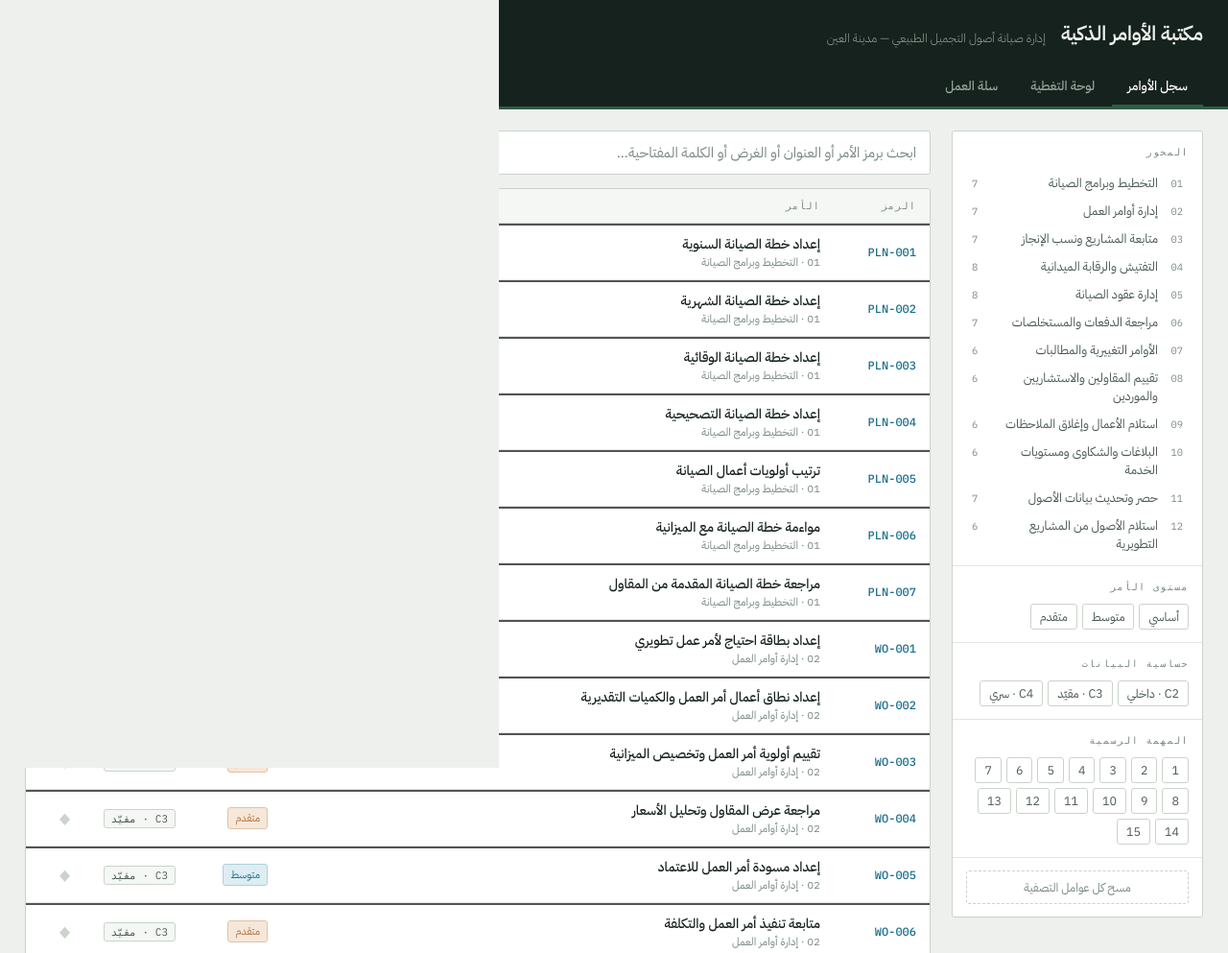
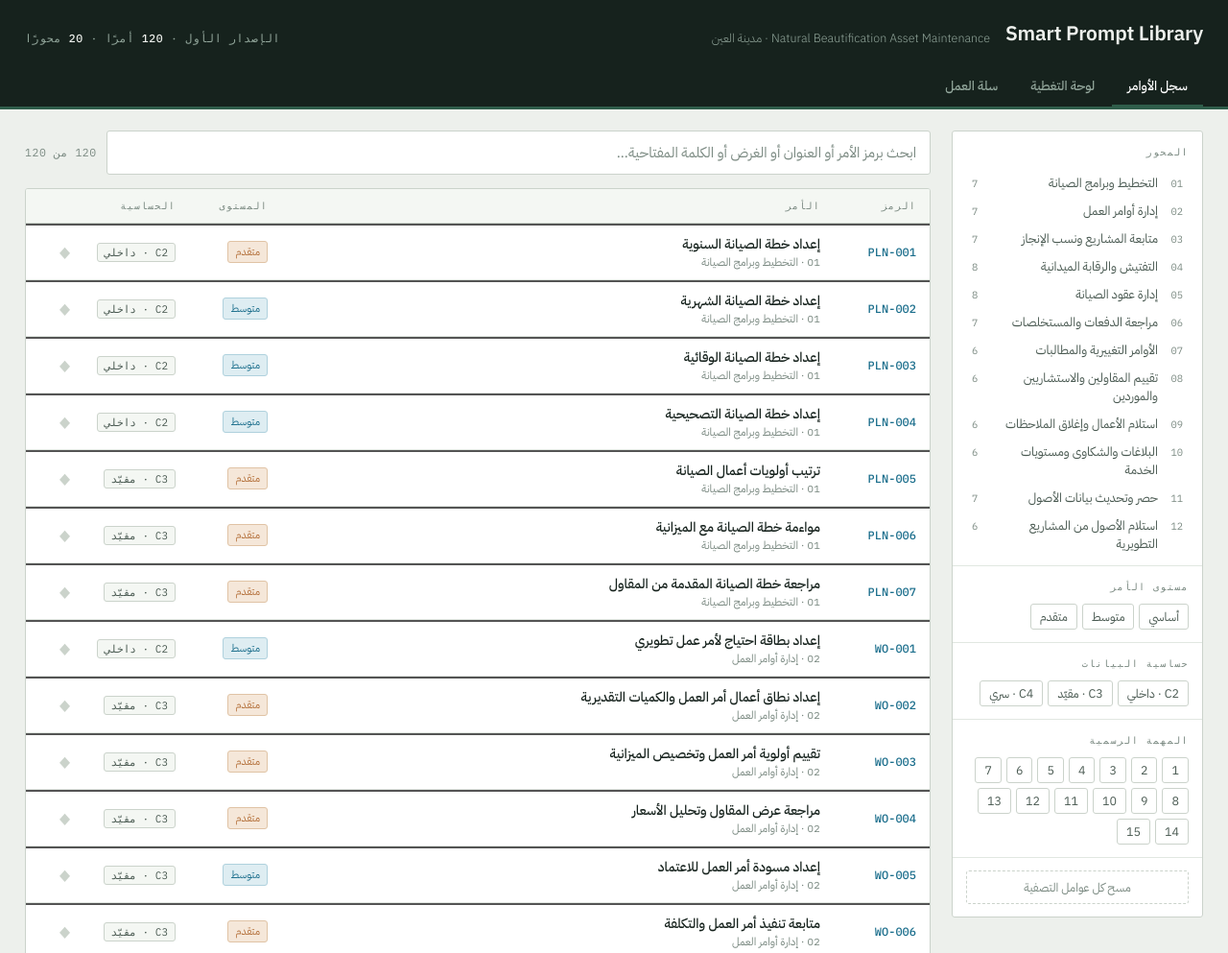
Before and after one commit to hessash81/Smart-Prompt-Library, a plain HTML site: page index.html in a window 1280 px wide. Shown: the top 993 px of the page at 96% size. Drawn offline with Linux system fonts and the light colour scheme.

Commit message:
Add files via upload

```diff
--- a/index.html
+++ b/index.html
@@ -3,7 +3,7 @@
 <head>
 <meta charset="utf-8">
 <meta name="viewport" content="width=device-width, initial-scale=1">
-<title>مكتبة الأوامر الذكية — لوحة التشغيل</title>
+<title>Smart Prompt Library — مكتبة الأوامر الذكية</title>
 <link rel="preconnect" href="https://fonts.googleapis.com">
 <link rel="preconnect" href="https://fonts.gstatic.com" crossorigin>
 <link href="https://fonts.googleapis.com/css2?family=IBM+Plex+Sans+Arabic:wght@300;400;500;600;700&family=IBM+Plex+Mono:wght@400;500&display=swap" rel="stylesheet">
@@ -138,11 +138,12 @@ button,input,select,textarea{font-family:inherit;font-size:inherit;color:inherit
 .scrim{position:fixed;inset:0;background:rgba(22,34,29,.45);opacity:0;pointer-events:none;transition:opacity .18s}
 .scrim.on{opacity:1;pointer-events:auto}
 .sheet{
-  position:fixed;inset-block:0;inset-inline-start:0;width:min(760px,100%);
-  background:var(--ground);border-inline-end:1px solid var(--line);
+  position:fixed;top:0;bottom:0;left:0;width:min(760px,100%);
+  background:var(--ground);border-right:1px solid var(--line);
   transform:translateX(-100%);transition:transform .22s ease;overflow:auto;z-index:5;
+  visibility:hidden;pointer-events:none;
 }
-.sheet.on{transform:none}
+.sheet.on{transform:none;visibility:visible;pointer-events:auto}
 .sheet-head{
   position:sticky;top:0;background:var(--ink);color:#EDF0EC;padding:16px 22px;
   display:flex;gap:14px;align-items:flex-start;z-index:2;
@@ -249,8 +250,8 @@ button,input,select,textarea{font-family:inherit;font-size:inherit;color:inherit
 <header class="masthead">
   <div class="masthead-in">
     <div class="brand">
-      <h1>مكتبة الأوامر الذكية</h1>
-      <span class="sub">إدارة صيانة أصول التجميل الطبيعي — مدينة العين</span>
+      <h1>Smart Prompt Library</h1>
+      <span class="sub">Natural Beautification Asset Maintenance · مدينة العين</span>
       <span class="tally">الإصدار الأول · <b id="tally">120</b> أمرًا · <b>20</b> محورًا</span>
     </div>
     <nav class="tabs" role="tablist">
```
